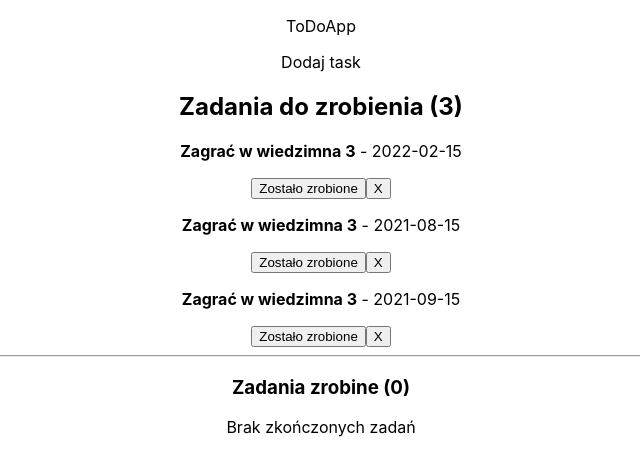
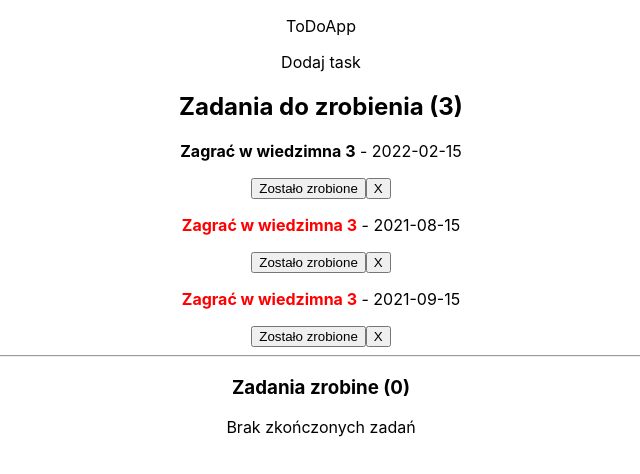
Before and after one commit to luciussulla/ReactToDoApp, a React (Create React App) app: page / in a window 1280 px wide. Shown: the top 474 px of the page, without its empty margins (319-959 px from the left). Built offline with nearby package versions, Linux system fonts and the light colour scheme.

Commit message:
Add 'done task' functionality and styles

```diff
--- a/src/components/App.js
+++ b/src/components/App.js
@@ -11,7 +11,7 @@ class App extends Component {
         id: 0,
         text: "Zagrać w wiedzimna 3",
         date: "2022-02-15",
-        important: true,
+        important: false,
         active: true,
         finishDate: null
       },
@@ -49,6 +49,7 @@ class App extends Component {
     const changedStatusTasks = tasks.map(task=> {
       if(task.id===id) {
         task.active = false
+        task.finishDate = new Date().getTime()
         return task
       } else {
         return task
--- a/src/components/Task.js
+++ b/src/components/Task.js
@@ -2,16 +2,31 @@ import React from 'react'
 
 const Task = (props)=> {
   const {deleteTask, changeTaskStatus, task} = props
-
+  const {active, important, finishDate} = task
+  const importantStyle = {color: 'red'}
+  const dateToFinish = new Date(finishDate).toLocaleString()
+  if(active) {
     return (
       <div>
         <p>
-        <strong>{task.text}</strong> - <span>{task.date}</span>
+          <strong style={important ? importantStyle : null}>{task.text}</strong> - <span>{task.date}</span>
         </p>
         <button onClick={()=> changeTaskStatus(task.id)}>Zostało zrobione</button>
         <button onClick={()=> deleteTask(task.id)}>X</button>
       </div>
     )
+  } else {
+    return (
+      <div>
+        <p>
+          <strong>{task.text}</strong><em>Zrobić do</em>-<span>{task.date}</span>
+        </p>
+        <p>Task zrealizowany dnia <span>{dateToFinish}</span></p>
+        <button onClick={()=> deleteTask(task.id)}>X</button>
+      </div>
+    )
+  }
+
 }
 
 export default Task
```
Lines whose indentation alone changed are shown as unchanged.
